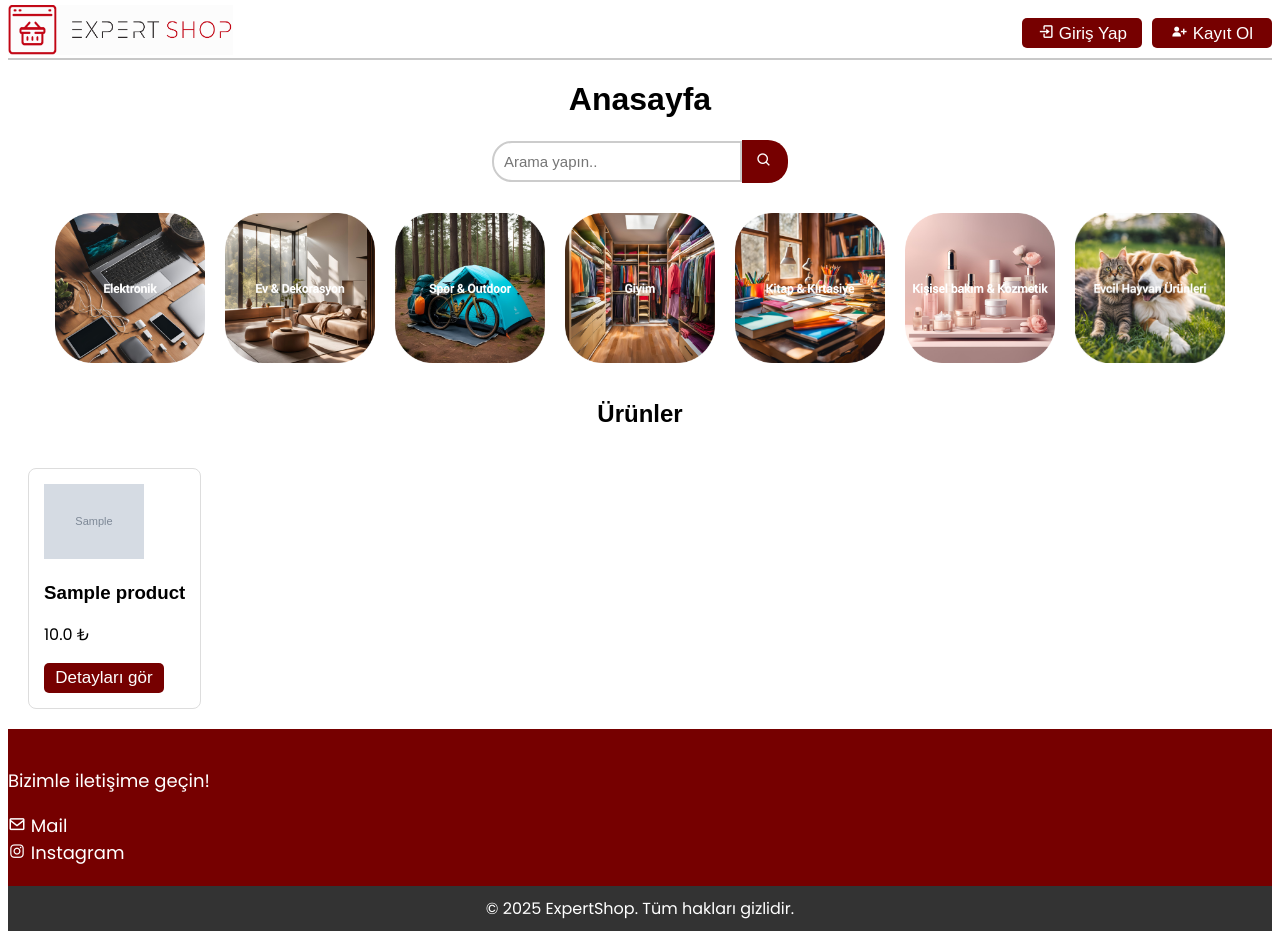
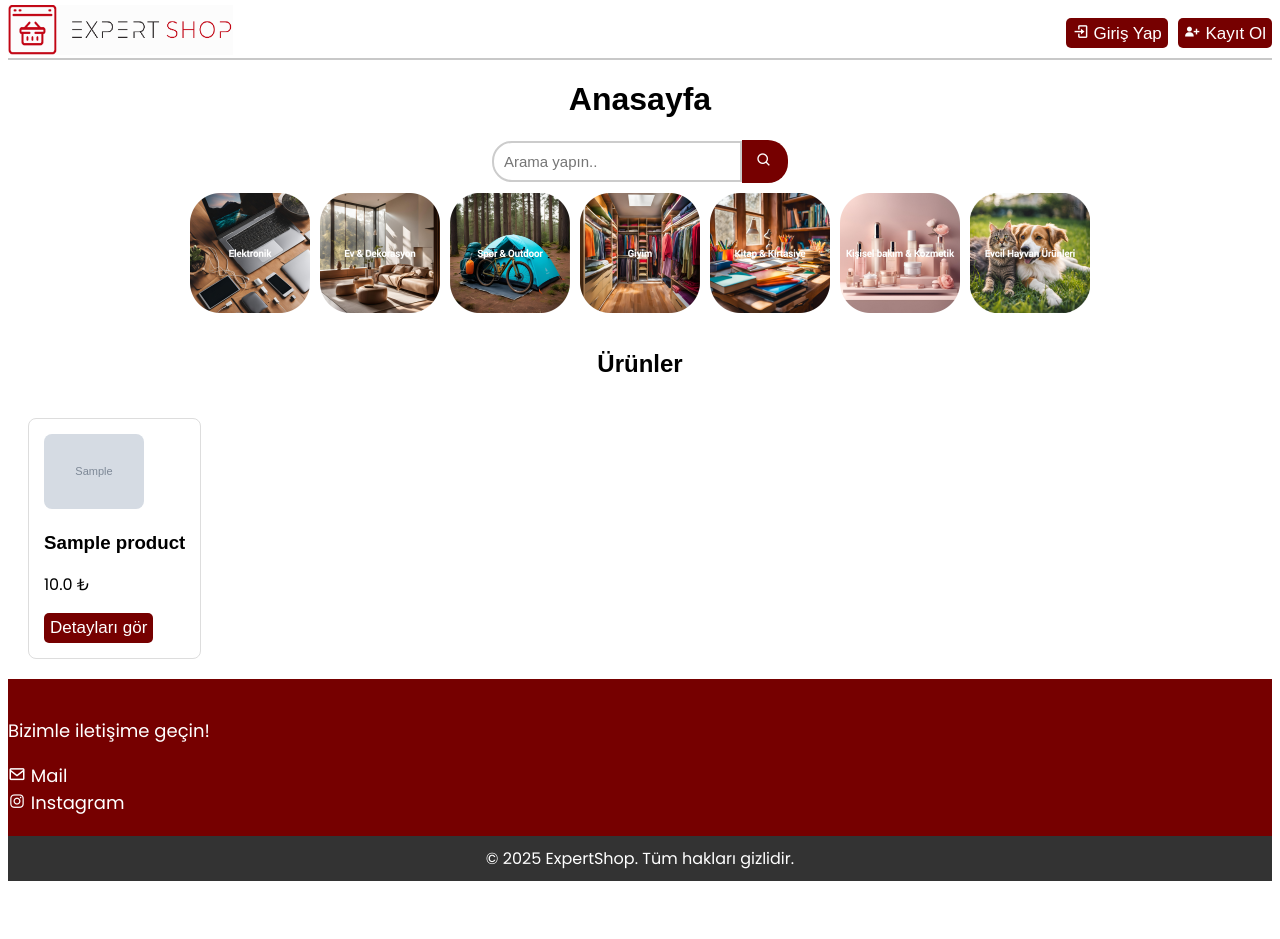
Before and after one commit to ofcRealXT/ExpertShop, a Flask app: page / in a window 1280 px wide. After the commit the page ends 881 px from the top, so only its background shows below. Run offline with Flask 3, Linux system fonts and the light colour scheme; tables that the repository leaves empty hold one stand-in row (values such as "Sample post"); grey boxes marked "Sample" are stand-in pictures.

Commit message:
Update main.css

```diff
--- a/static/CSS/main.css
+++ b/static/CSS/main.css
@@ -13,6 +13,45 @@
 #ust-serit a img {
     height: 50px;
     width: 225px;
+}
+
+.butonlar-mobil {
+    display: none;
+    margin-top: 15px;
+    flex-wrap: wrap;
+    gap: 10px;
+    justify-content: center;
+}
+
+@media (max-width: 768px) {
+    .butonlar-mobil {
+        display: flex;
+    }
+
+    .butonlar {
+        display: none !important;
+    }
+
+    #ust-serit {
+        justify-content: center;
+    }
+
+    .btn {
+        width: fit-content !important;
+    }
+}
+
+@media (min-width: 769px) {
+    .categories {
+        justify-content: center;
+        overflow-x: hidden;
+        flex-wrap: wrap;
+    }
+
+    .category-img {
+        height: 150px;
+        width: 150px;
+    }
 }
 
 .serit {
@@ -46,22 +85,6 @@ h1, h2, h3, h4, h5, h6 {
 
 h1, h2 {
     text-align: center;
-}
-
-nav {
-    padding: 10px;
-}
-
-nav ul {
-    list-style: none;
-    display: flex;
-    justify-content: space-around;
-}
-
-nav a {
-    text-decoration: none;
-    color: white;
-    font-weight: bold;
 }
 
 table {
@@ -106,7 +129,7 @@ select option {
     background-color: #760000;
     border-radius: 5px;
     height: 30px;
-    width: 120px;
+    width: fit-content;
     cursor: pointer;
 }
 
@@ -174,15 +197,25 @@ select option {
     background-color: #760000;
 }
 
+
 .categories {
     display: flex;
-    justify-content: center;
-    margin-top: 20px;
+    overflow-x: auto;
+    flex-wrap: nowrap;
+    gap: 10px;
+    padding: 10px;
+    scroll-behavior: smooth;
+    -webkit-overflow-scrolling: touch;
+    width: 100%;
+    box-sizing: border-box;
 }
 
 .category-img {
-    margin: 10px;
-    height: 150px;
+    flex-shrink: 0;
+    height: 120px;
+    width: 120px;
+    object-fit: cover;
+    border-radius: 8px;
 }
 
 /* -------- */
@@ -230,7 +263,10 @@ select option {
     padding: 15px;
     border-radius: 8px;
     margin: 20px;
-    transition: transform 0.3s ease;
+}
+
+.product-card img {
+    border-radius: 8px;
 }
 
 /* ------------------------ */
```
